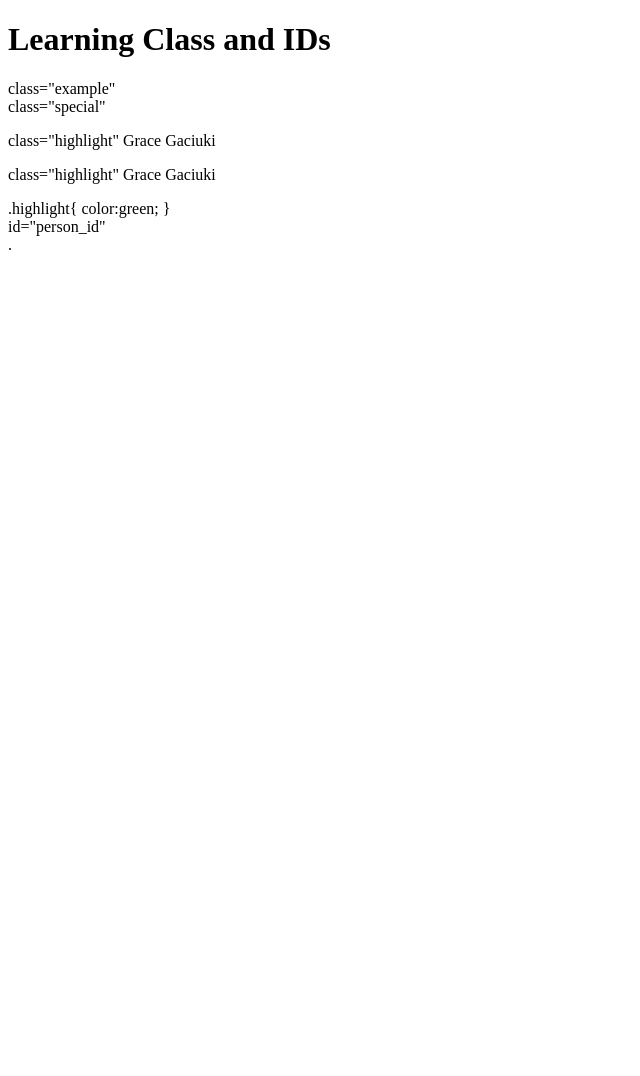
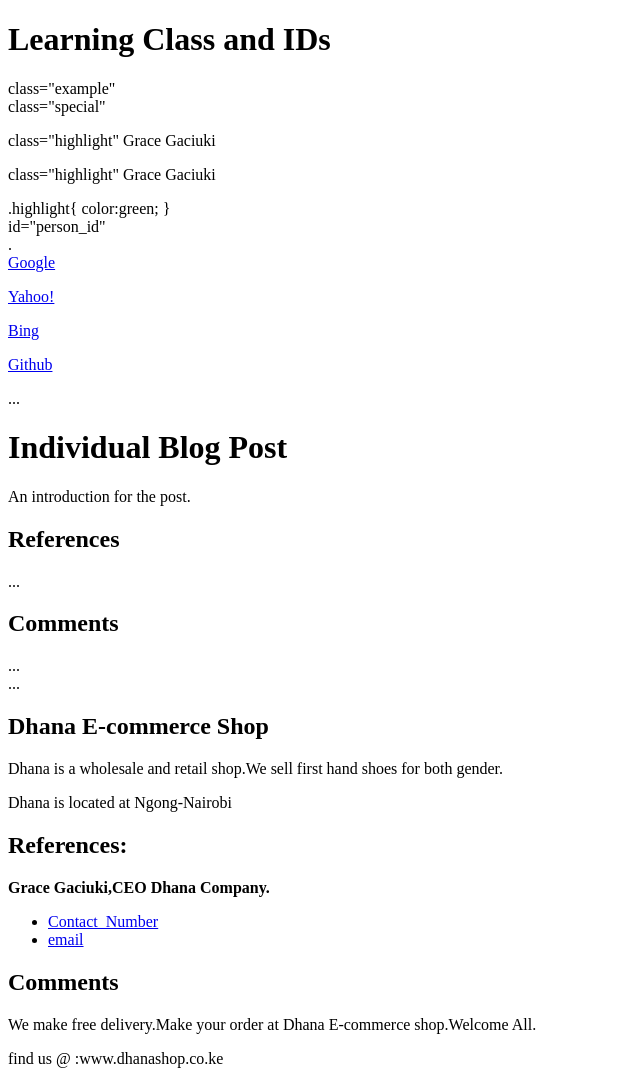
Before and after one commit to gaciuki2402/Learning-Html, a plain HTML site: page class_and_IDS.html in a window 1280 px wide. Shown: the whole page, without its empty margins (0-640 px from the left). Before the commit the page ends 800 px from the top, so only its background shows below. Drawn offline with Linux system fonts and the light colour scheme.

Commit message:
initial commit

```diff
--- a/class_and_IDS.html
+++ b/class_and_IDS.html
@@ -10,9 +10,64 @@
         <span></span>
         <span>class="special"</span>
         <p><span>class="highlight" Grace Gaciuki</span></p>
-        <p></p><div>class="highlight" Grace Gaciuki</div></p>
+        <p><div>class="highlight" Grace Gaciuki</div></p>
         .highlight{ color:green; }
         <div>id="person_id"</div><!--ids should be unique-->.
 
+        <nav>
+            <a href="https://google.com">Google</a>
+            <p><a href="https://www.yahoo.com">Yahoo!</a></p>
+            <p><a href="https://www.bing.com">Bing</a></p>
+            <p><a href="https://github.com/gaciuki2402">Github</a></p>
+
+
+        </nav>
+
+    </body>
+    <body>
+        <header>
+            <nav>...</nav>
+
+        </header>
+
+        <main>
+            <h1>Individual Blog Post</h1>
+            <p>An introduction for the post.</p>
+
+            <article>
+                <h2>References</h2>
+                <p>...</p>
+
+            </article>
+            <article>
+                <h2>Comments</h2>...
+            </article>
+        </main>
+        <footer>...</footer>
+    </body>
+
+    <body>
+        <header>
+            <nav><h1>Dhana E-commerce Shop</h1></nav>
+        </header>
+        <main>
+            <p>Dhana is a wholesale and retail shop.We sell first hand shoes for both gender.</p>
+            <p>Dhana is located at Ngong-Nairobi</p>
+            <article>
+                <h2>References:</h2>
+                <b>Grace Gaciuki,CEO Dhana Company.</b>
+                <ul>
+                    <li><a href="tell:0794376828">Contact_Number</a></li>
+                    <li><a href="mailto:gaciuki10@gmail.com">email</a></li>
+                </ul>
+            </article>
+            <article>
+                <h2>Comments</h2>
+                <p>We make free delivery.Make your order at Dhana E-commerce shop.Welcome All.</p>
+            </article>
+        </main>
+
+        <footer>find us @ :www.dhanashop.co.ke</footer>
+
     </body>
 </html>
```
Also changed, not shown: div.html (added, +21 -0 lines), login.html (added, +19 -0 lines).
